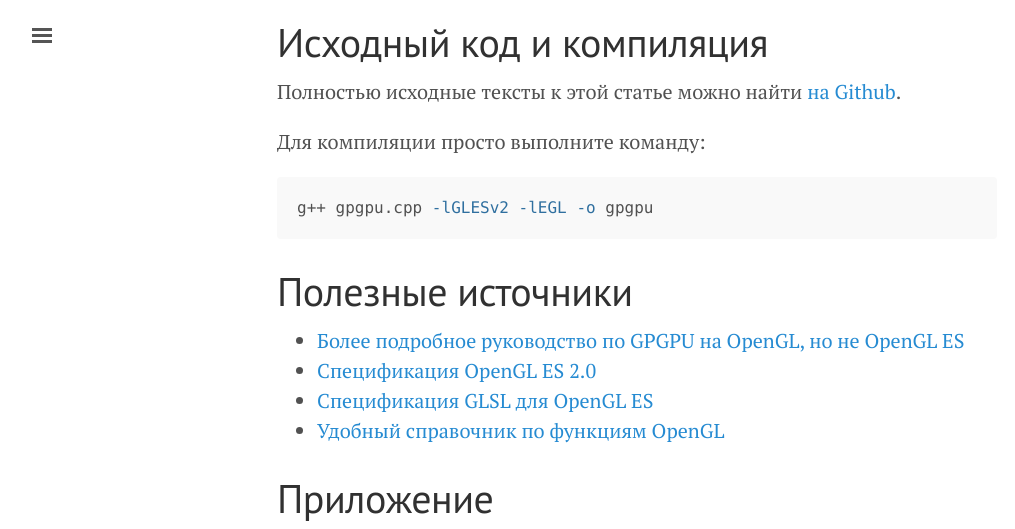
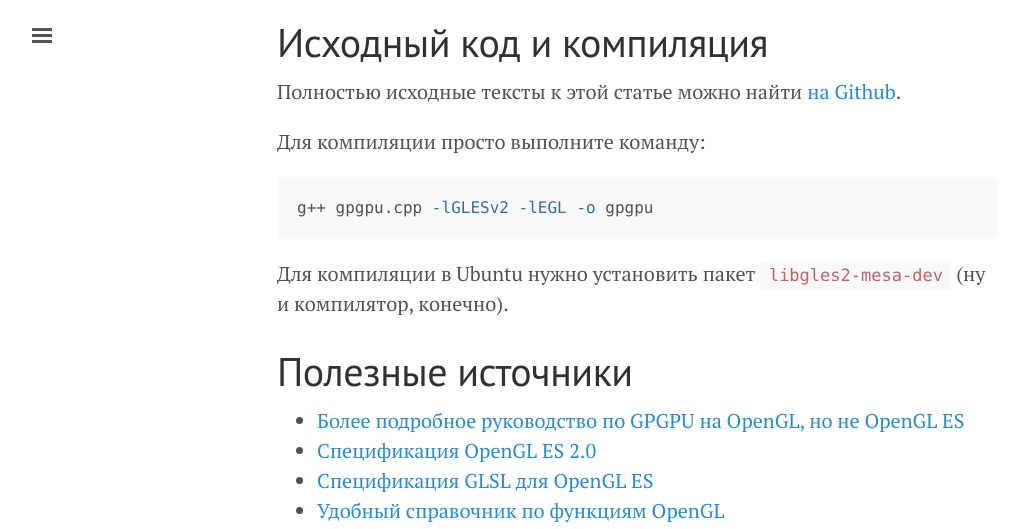
Before and after one commit to velikodniy/velikodniy.github.io, a Jekyll site: the page built from _posts/2017-08-14-gpgpu-opengles.md, in a window 1280 px wide and 900 px high, scrolled down 24170 px, cut to the strip 0-529 px from the top of the window. Shown: the whole strip, without its empty margins (3-1018 px from the left). Built offline with Jekyll 4.4.1, drawn with Linux system fonts in a browser that asks for light colours; a script that is not in the unit is left out.

Commit message:
Add info about Ubuntu packages

````diff
--- a/_posts/2017-08-14-gpgpu-opengles.md
+++ b/_posts/2017-08-14-gpgpu-opengles.md
@@ -838,6 +838,8 @@ for (int r = 0; r < 8; ++r) {
 g++ gpgpu.cpp -lGLESv2 -lEGL -o gpgpu
 ```
 
+Для компиляции в Ubuntu нужно установить пакет `libgles2-mesa-dev` (ну и компилятор, конечно).
+
 Полезные источники
 ==================
 
````
